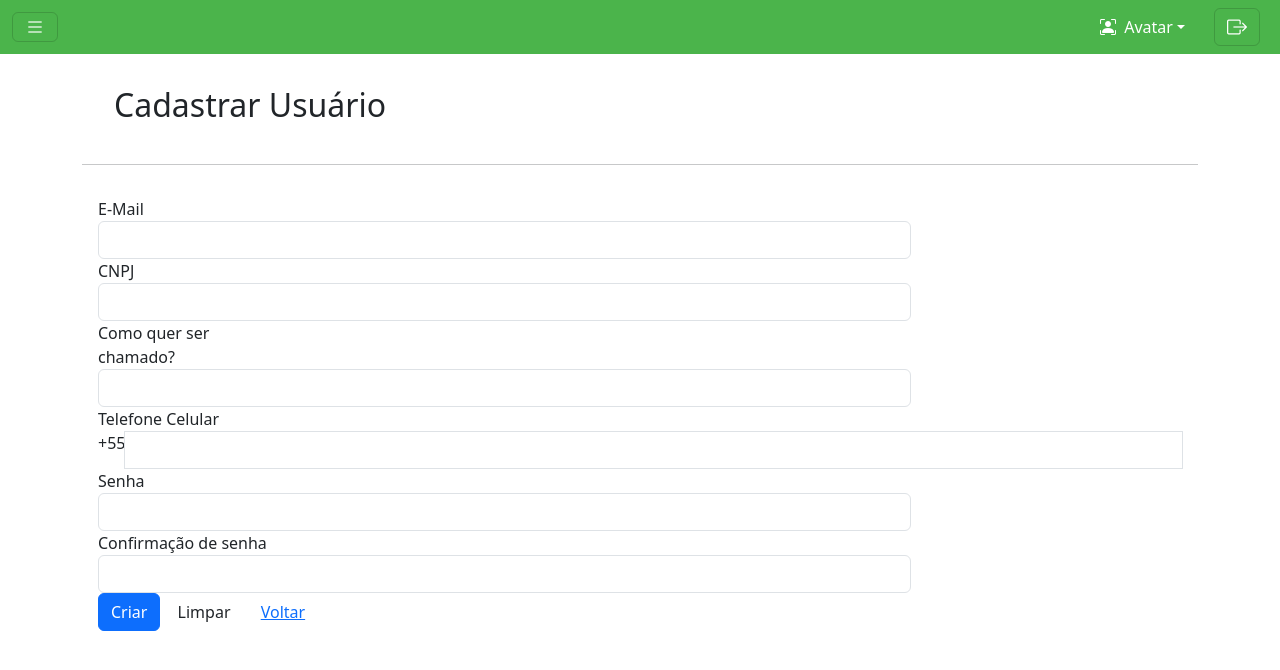
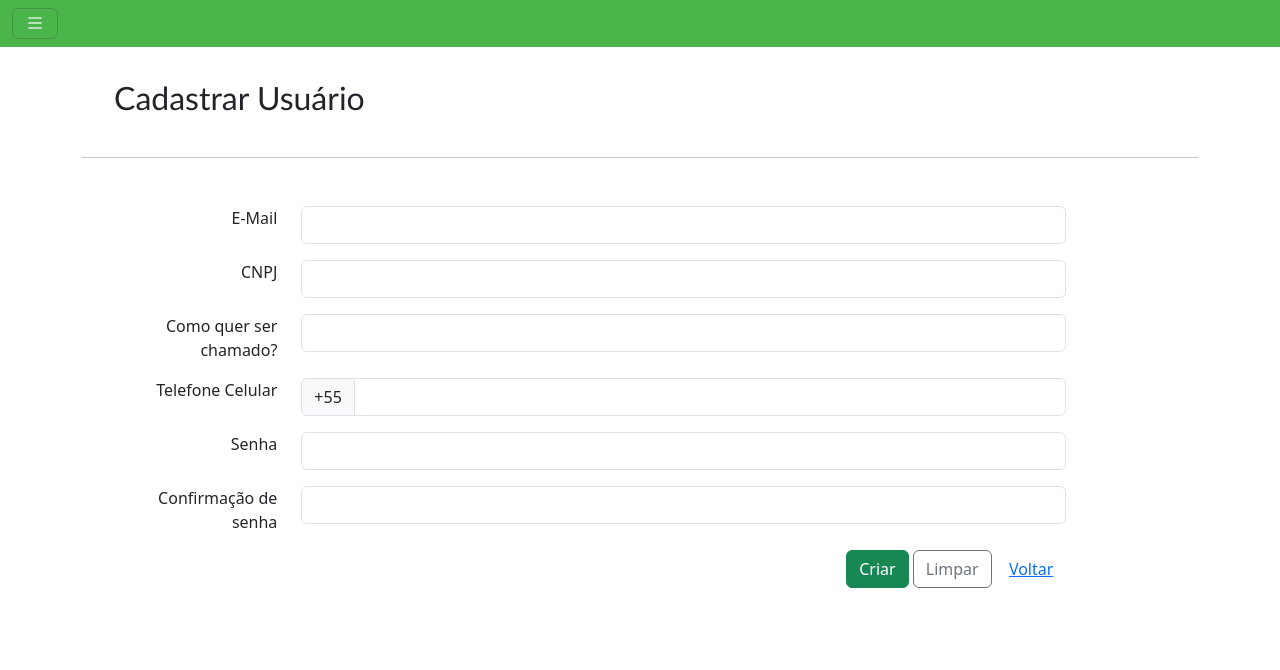
Before and after one commit to eliezeromaciel/vemamiga3, a SvelteKit app: page /autocadastro in a window 1280 px wide. Shown: the top 670 px of the page. Built offline with nearby package versions, Linux system fonts and the light colour scheme.

Commit message:
melhorias na rota autocadastro

```diff
--- a/src/routes/(public)/autocadastro/+page.svelte
+++ b/src/routes/(public)/autocadastro/+page.svelte
@@ -1,28 +1,39 @@
 <script lang="ts">
-    import Navbar from "$lib/Navbar.svelte";
+    import '../../../lib/custom-styles.css'
 </script>
 
-<Navbar/>
+<!-- begin Navbar fake -->
+<div class="navbar bg-verdeTelaInicial d-flex">  <!-- FIXED-TOP iria fixar a tag SEMPRE NO TOPO-->
+    <div class=" container-fluid justify-content-between ">
+      <button class="navbar-toggler shadow-none" type="button" data-bs-toggle="offcanvas" data-bs-target="#offcanvasNavbar"
+          aria-controls="offcanvasNavbar" aria-label="Toggle navigation"
+      >
+        <span class="bi bi-list text-white"></span>
+      </button>
+    </div>
+</div>
+<!-- end Navbar fake -->
+
 
 <div class="container">
-
     <div class="container p-3 m-3">
-        <h2 >Cadastrar Usuário</h2>
+        <h2 style="font-family: Calibri, sans-serif;" >Cadastrar Usuário</h2>
     </div>
     <hr>
     <div class="container p-3">
         <div class="col-md-12">
+            <!-- begin formulário -->
             <form action="/Acesso/Autocadastro" method="post"><input name="__RequestVerificationToken" type="hidden" value="inWdwJ7s84TmuNrOKUo0QjDg3aBd1dwJaob_bgsjpD3ekpNQxUYxrVLvJFGvmHVsI82qwan7ehDaFBPRWAKRi3OrPEtzV4XzRcydhoqoCYk1">
                 <div class="form-horizontal">
-                    <div class="form-group">
-                        <label class="control-label col-md-2" for="EMail">E-Mail</label>
+                    <div class="row m-3">
+                        <label class="col-md-2" for="EMail">E-Mail</label>
                         <div class="col-md-9">
                             <input class="form-control text-box single-line" data-val="true" data-val-email="The E-Mail field is not a valid e-mail address." data-val-length="The field E-Mail must be a string with a maximum length of 100." data-val-length-max="100" data-val-required="The E-Mail field is required." id="EMail" name="EMail" type="email" value="" maxlength="100">
                             <span class="field-validation-valid text-danger" data-valmsg-for="EMail" data-valmsg-replace="true"></span>
                         </div>
                     </div>
 
-                    <div class="form-group">
+                    <div class="row m-3">
                         <label class="control-label col-md-2" for="UserName">CNPJ</label>
                         <div class="col-md-9">
                             <input class="form-control text-lowercase text-box single-line" data-val="true" data-val-length="The field Login must be a string with a maximum length of 100." data-val-length-max="100" data-val-required="The Login field is required." id="UserName" name="UserName" type="text" value="" maxlength="100">
@@ -30,7 +41,7 @@
                         </div>
                     </div>
 
-                    <div class="form-group">
+                    <div class="row m-3">
                         <label class="control-label col-md-2" for="UserName">Como quer ser chamado?</label>
                         <div class="col-md-9">
                             <input class="form-control text-box single-line" data-val="true" data-val-length="The field Nome must be a string with a maximum length of 200." data-val-length-max="200" data-val-required="The Nome field is required." id="Nome" name="Nome" type="text" value="" maxlength="200">
@@ -38,41 +49,48 @@
                         </div>
                     </div>
 
-                    <div class="form-group">
+                    <div class="row m-3">
                         <label class="control-label col-md-2" for="Celular">Telefone Celular</label>
-                        <div class="col-md-9 input-group">
-                            <span class="input-group-addon" id="basic-addon1">+55</span>
-                            <input class="form-control phone text-box single-line" data-val="true" data-val-length="The field Telefone Celular must be a string with a maximum length of 20." data-val-length-max="20" data-val-phone="The Telefone Celular field is not a valid phone number." id="Celular" name="Celular" type="tel" value="" maxlength="20">
-                            <span class="field-validation-valid text-danger" data-valmsg-for="Celular" data-valmsg-replace="true"></span>
+                        <div class="col-md-9">
+                            <div class="input-group">
+                                <span class="input-group-text" id="basic-addon1">+55</span>
+                                <input class="form-control text-box single-line" data-val="true" data-val-length="The field Telefone Celular must be a string with a maximum length of 20." data-val-length-max="20" data-val-phone="The Telefone Celular field is not a valid phone number." id="Celular" name="Celular" type="tel" value="" maxlength="20">
+                             </div>
                         </div>
                     </div>
 
-                    <div class="form-group">
+                    <div class="row m-3">
                         <label class="control-label col-md-2" for="Senha">Senha</label>
                         <div class="col-md-9">
                             <input class="form-control text-box single-line" name="Senha" data-val-length-max="100" data-val-required="O campo é obrigatório." id="Senha" type="password" value="" maxlength="100" required="">
                         </div>
                     </div>
 
-                    <div class="form-group">
+                    <div class="row m-3">
                         <label class="control-label col-md-2" for="Confirmacao">Confirmação de senha</label>
                         <div class="col-md-9">
                             <input class="form-control text-box single-line" data-val-length-max="100" data-val-required="O campo é obrigatório." id="Confirmacao" type="password" value="" maxlength="100" required="">
                         </div>
                     </div>
 
-                    <div class="form-group">
-                        <div class="col-md-offset-8">
-                            <div class="pull-right">
-                                <input type="submit" value="Criar" class="btn btn-primary">
-                                <input type="reset" value="Limpar" class="btn btn-default">
-                                <a class="btn btn-link" href="/Acesso/Entrar">Voltar</a>
-                            </div>
+                    <div class="row m-3">
+                        <div class="col-11">
+                                <input type="submit" value="Criar" class="btn btn-success">
+                                <input type="reset" value="Limpar" class="btn btn-outline-secondary">
+                                <a class="btn btn-link" href="/login">Voltar</a>
                         </div>
                     </div>
                 </div>
             </form>
+            <!-- end formulário -->
         </div>
     </div>
 
 </div>
+
+
+<style>
+    .form-horizontal {
+        text-align: right;
+    }
+</style>
```
